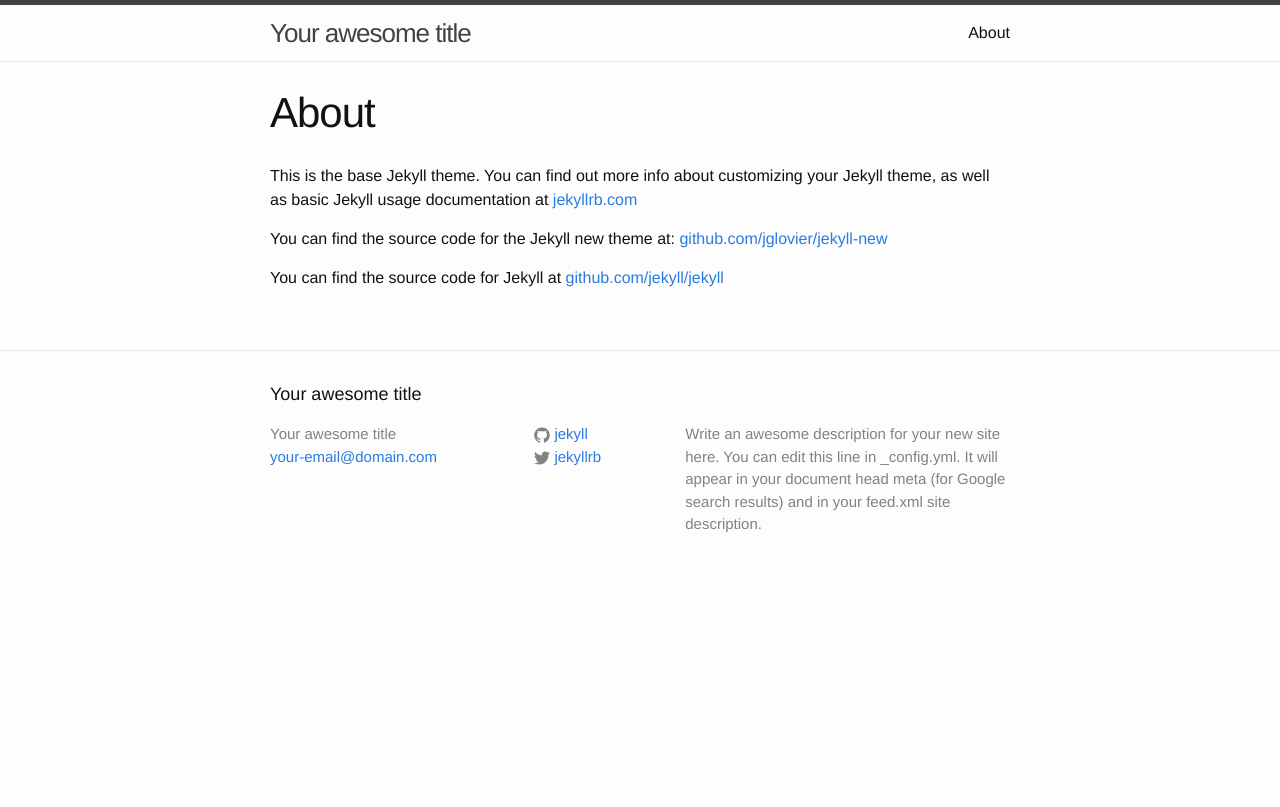
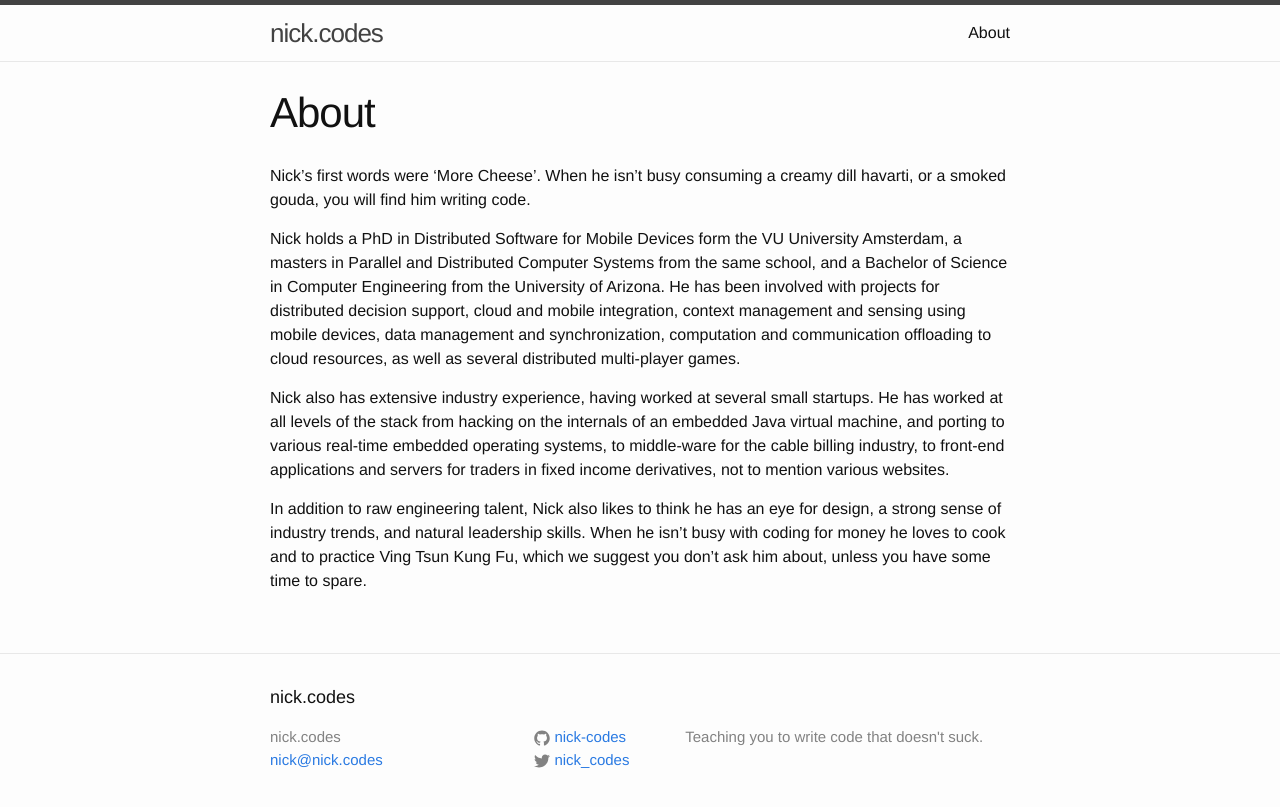
Before and after one commit to nick-codes/nick-codes.github.io, a Jekyll site: the page built from about.md, in a window 1280 px wide. Shown: the top 807 px of the page. Built offline with Jekyll 4.4.1, drawn with Linux system fonts in a browser that asks for light colours.

Commit message:
Setup basic information.

```diff
--- a/_config.yml
+++ b/_config.yml
@@ -1,14 +1,12 @@
 # Site settings
-title: Your awesome title
-email: your-email@domain.com
+title: nick.codes
+email: nick@nick.codes
 description: > # this means to ignore newlines until "baseurl:"
-  Write an awesome description for your new site here. You can edit this
-  line in _config.yml. It will appear in your document head meta (for
-  Google search results) and in your feed.xml site description.
+  Teaching you to write code that doesn't suck.
 baseurl: "" # the subpath of your site, e.g. /blog/
-url: "http://yourdomain.com" # the base hostname & protocol for your site
-twitter_username: jekyllrb
-github_username:  jekyll
+url: "http://nick.codes" # the base hostname & protocol for your site
+twitter_username: nick_codes
+github_username:  nick-codes
 
 # Build settings
 markdown: kramdown
--- a/about.md
+++ b/about.md
@@ -1,11 +1,33 @@
 ---
 layout: page
 title: About
+date: '2014-05-21'
 permalink: /about/
 ---
 
-This is the base Jekyll theme. You can find out more info about customizing your Jekyll theme, as well as basic Jekyll usage documentation at [jekyllrb.com](http://jekyllrb.com/)
+Nick's first words were 'More Cheese'.  When he isn't busy consuming a
+creamy dill havarti, or a smoked gouda, you will find him writing
+code.
 
-You can find the source code for the Jekyll new theme at: [github.com/jglovier/jekyll-new](https://github.com/jglovier/jekyll-new)
+Nick holds a PhD in Distributed Software for Mobile Devices form the
+VU University Amsterdam, a masters in Parallel and Distributed
+Computer Systems from the same school, and a Bachelor of Science in
+Computer Engineering from the University of Arizona. He has been
+involved with projects for distributed decision support, cloud and
+mobile integration, context management and sensing using mobile
+devices, data management and synchronization, computation and
+communication offloading to cloud resources, as well as several
+distributed multi-player games.
 
-You can find the source code for Jekyll at [github.com/jekyll/jekyll](https://github.com/jekyll/jekyll)
+Nick also has extensive industry experience, having worked at several
+small startups. He has worked at all levels of the stack from hacking
+on the internals of an embedded Java virtual machine, and porting to
+various real-time embedded operating systems, to middle-ware for the
+cable billing industry, to front-end applications and servers for
+traders in fixed income derivatives, not to mention various websites.
+
+In addition to raw engineering talent, Nick also likes to think he has
+an eye for design, a strong sense of industry trends, and natural
+leadership skills. When he isn’t busy with coding for money he loves
+to cook and to practice Ving Tsun Kung Fu, which we suggest you don’t
+ask him about, unless you have some time to spare.
```
